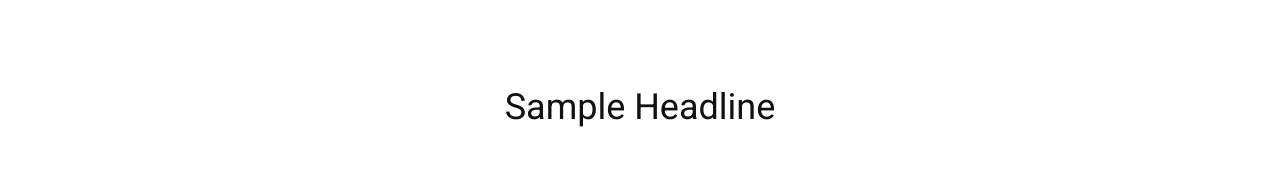
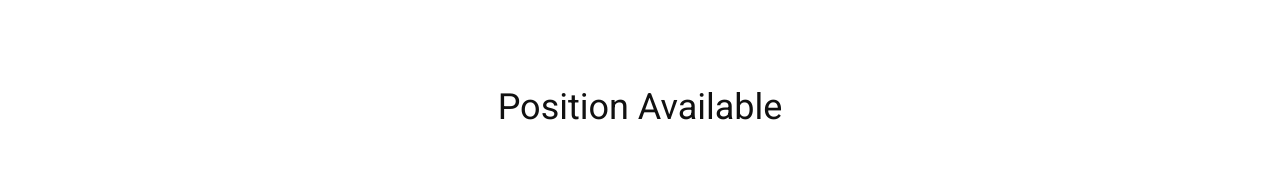
Before and after one commit to Emerson-CJ/Unit-15, a plain HTML site: page Project.html in a window 1280 px wide. Shown: the part 1235-1413 px from the top of the page. Drawn offline with nearby package versions, Linux system fonts and the light colour scheme.

Commit message:
Update Project.html

```diff
--- a/Project.html
+++ b/Project.html
@@ -140,7 +140,7 @@
     </section>
     <section class="u-align-center u-clearfix u-section-3" id="sec-78a2">
         <div class="u-clearfix u-sheet u-sheet-1">
-            <h2 class="u-text u-text-1">Sample Headline</h2>
+            <h2 class="u-text u-text-1">Position Available</h2>
             <div class="u-clearfix u-expanded-width u-gutter-0 u-layout-wrap u-layout-wrap-1">
                 <div class="u-layout">
                     <div class="u-layout-row">
```
